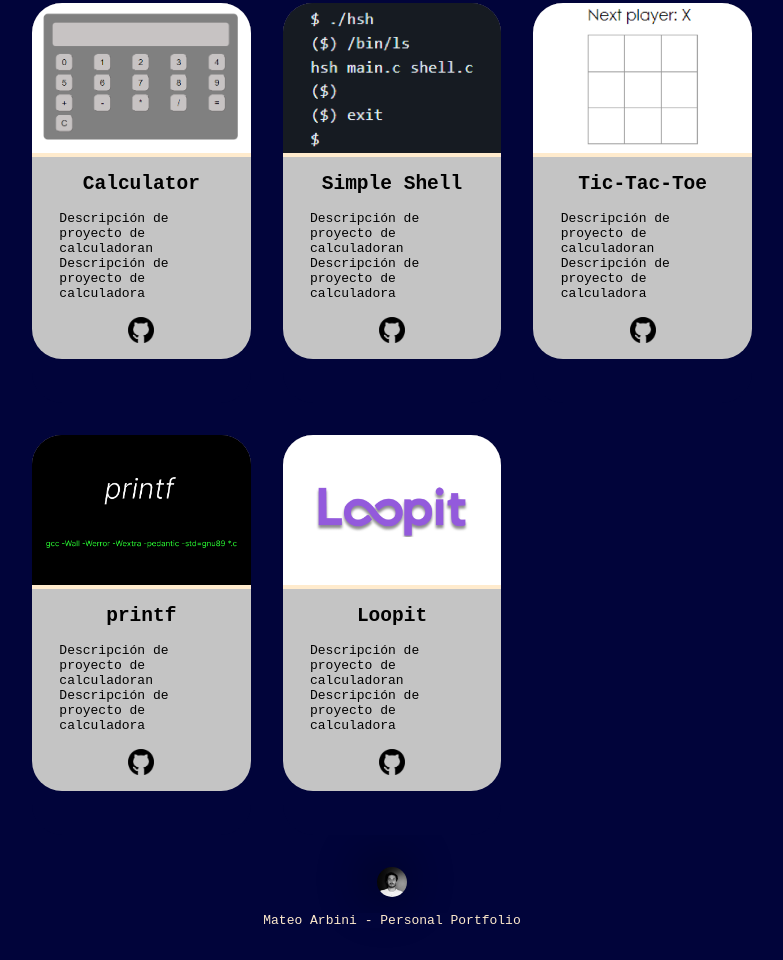
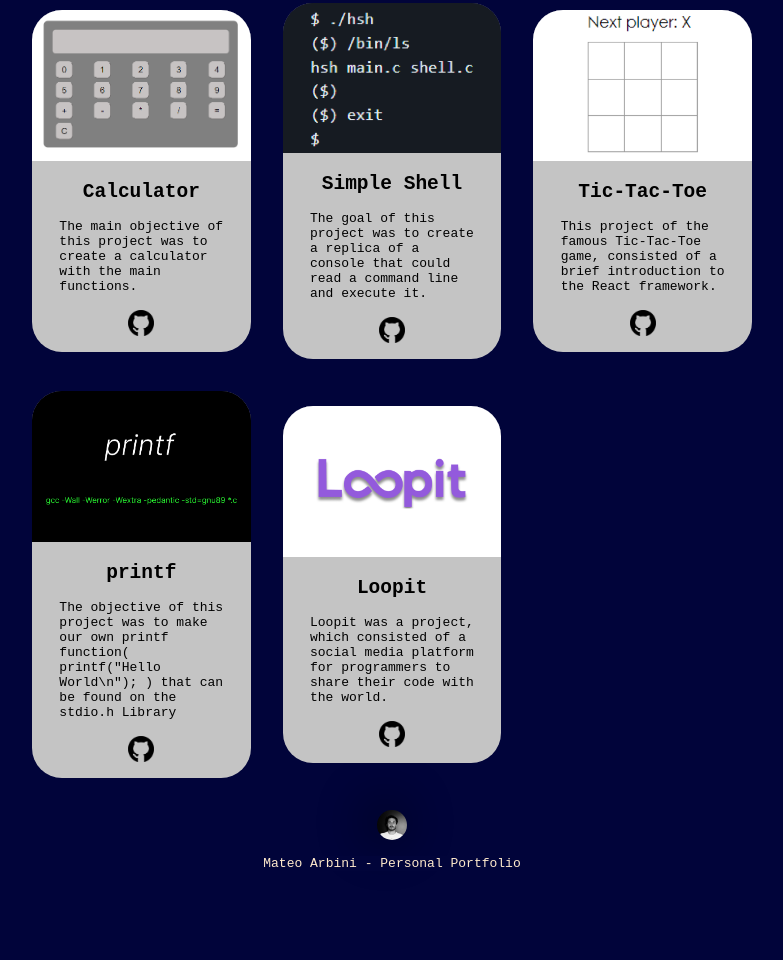
Before and after one commit to MateoArbini/MateoArbini.github.io, a plain HTML site: page index.html in a window 1280 px wide. Shown: the part 1765-2725 px from the top of the page, without its empty margins (248-1031 px from the left). After the commit the page ends 2668 px from the top, so only its background shows below. Drawn offline with Linux system fonts and the light colour scheme.

Commit message:
cards for max finished, starting to work on min

```diff
--- a/index.html
+++ b/index.html
@@ -88,7 +88,7 @@
             <div class="description_project">
                 <h2>Calculator</h2>
                 <div class="p_img_div">
-                    <p>Descripción de proyecto de calculadoran Descripción de proyecto de calculadora</p>
+                    <p>The main objective of this project was to create a calculator with the main functions.</p>
                     <a href="https://github.com/MateoArbini/Basic-mini-projects/tree/main/Calculadora"><img src="/images/social_media/1051326-removebg-preview.png" id="github_logo_description" alt="Click to check the repo!"></a>
                 </div>
             </div>
@@ -100,7 +100,7 @@
             <div class="description_project">
                 <h2>Simple Shell</h2>
                 <div class="p_img_div">
-                    <p>Descripción de proyecto de calculadoran Descripción de proyecto de calculadora</p>
+                    <p>The goal of this project was to create a replica of a console that could read a command line and execute it.</p>
                     <a href="https://github.com/MateoArbini/simple_shell"><img src="/images/social_media/1051326-removebg-preview.png" id="github_logo_description"></a>
                 </div>
             </div>
@@ -112,7 +112,7 @@
             <div class="description_project">
                 <h2>Tic-Tac-Toe</h2>
                 <div class="p_img_div">
-                    <p>Descripción de proyecto de calculadoran Descripción de proyecto de calculadora</p>
+                    <p>This project of the famous Tic-Tac-Toe game, consisted of a brief introduction to the React framework.</p>
                     <a href="https://github.com/MateoArbini/React.js____Tic-Tac-Toe_Game"><img src="/images/social_media/1051326-removebg-preview.png" id="github_logo_description" alt="Click to check the repo!"></a>
                 </div>
             </div>
@@ -124,7 +124,7 @@
             <div class="description_project">
                 <h2>printf</h2>
                 <div class="p_img_div">
-                    <p>Descripción de proyecto de calculadoran Descripción de proyecto de calculadora</p>
+                    <p>The objective of this project was to make our own printf function( printf("Hello World\n"); ) that can be found on the stdio.h Library</p>
                     <a href="https://github.com/MateoArbini/printf  "><img src="/images/social_media/1051326-removebg-preview.png" id="github_logo_description" alt="Click to check the repo!"></a>
                 </div>
             </div>
@@ -136,7 +136,7 @@
             <div class="description_project">
                 <h2>Loopit</h2>
                 <div class="p_img_div">
-                    <p>Descripción de proyecto de calculadoran Descripción de proyecto de calculadora</p>
+                    <p>Loopit was a project, which consisted of a social media platform for programmers to share their code with the world.</p>
                     <a href="https://github.com/MateoArbini/Loopit"><img src="/images/social_media/1051326-removebg-preview.png" id="github_logo_description" alt="Click to check the repo!"></a>
                 </div>
             </div>
--- a/styles/styles_max.css
+++ b/styles/styles_max.css
@@ -262,9 +262,7 @@
       }
 
     .grid-item {
-        border-radius: 30px;
         width: 100%;
-        height: 400px;
     }
 
     .description_project {
@@ -314,10 +312,9 @@
 
     .photo_project {
         width: 100%;
-        background-color: blanchedalmond;
+        background-color: rgb(196, 196, 196);
         border-top-right-radius: 30px;
         border-top-left-radius: 30px;
-
     }
 
     .photo_project img {
```
